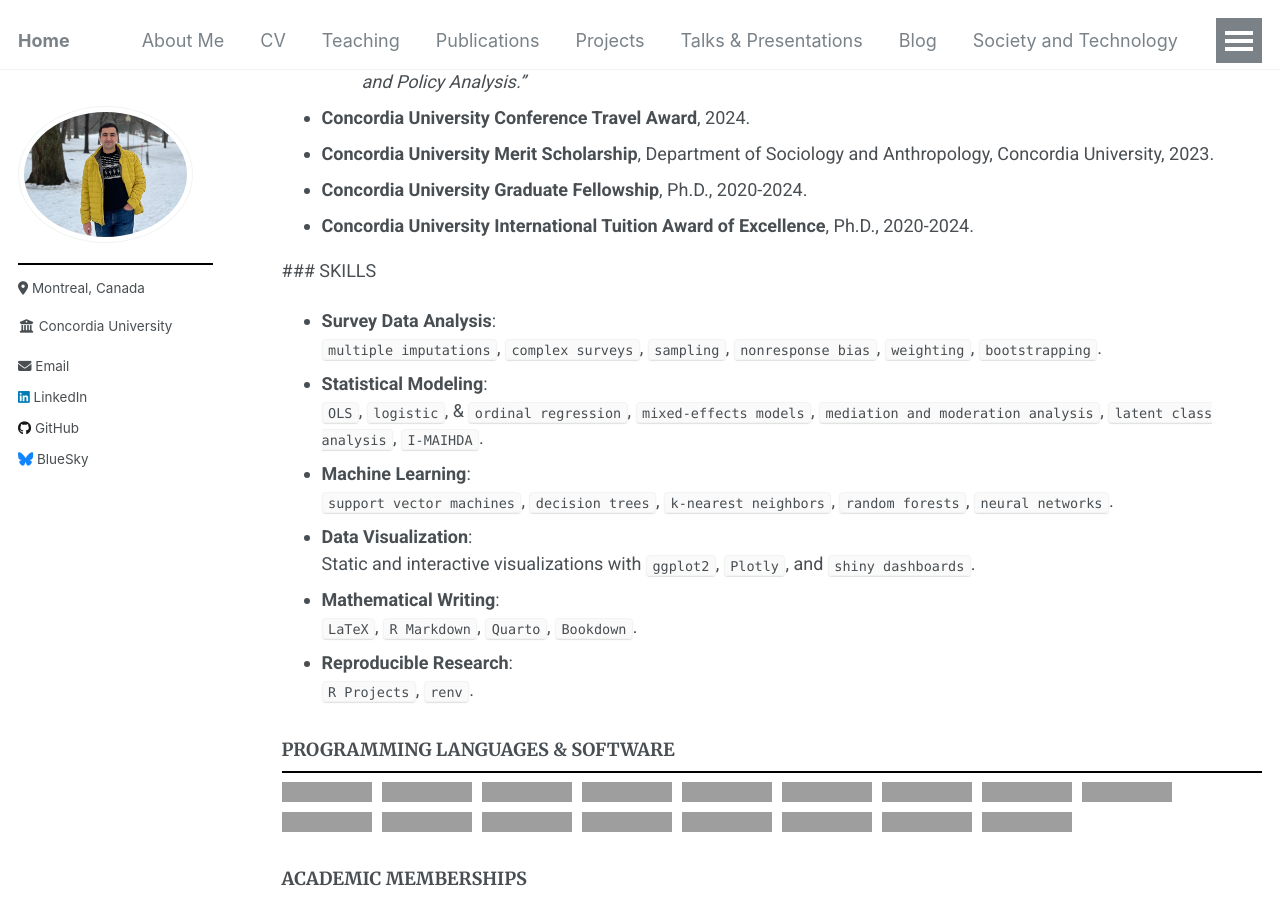
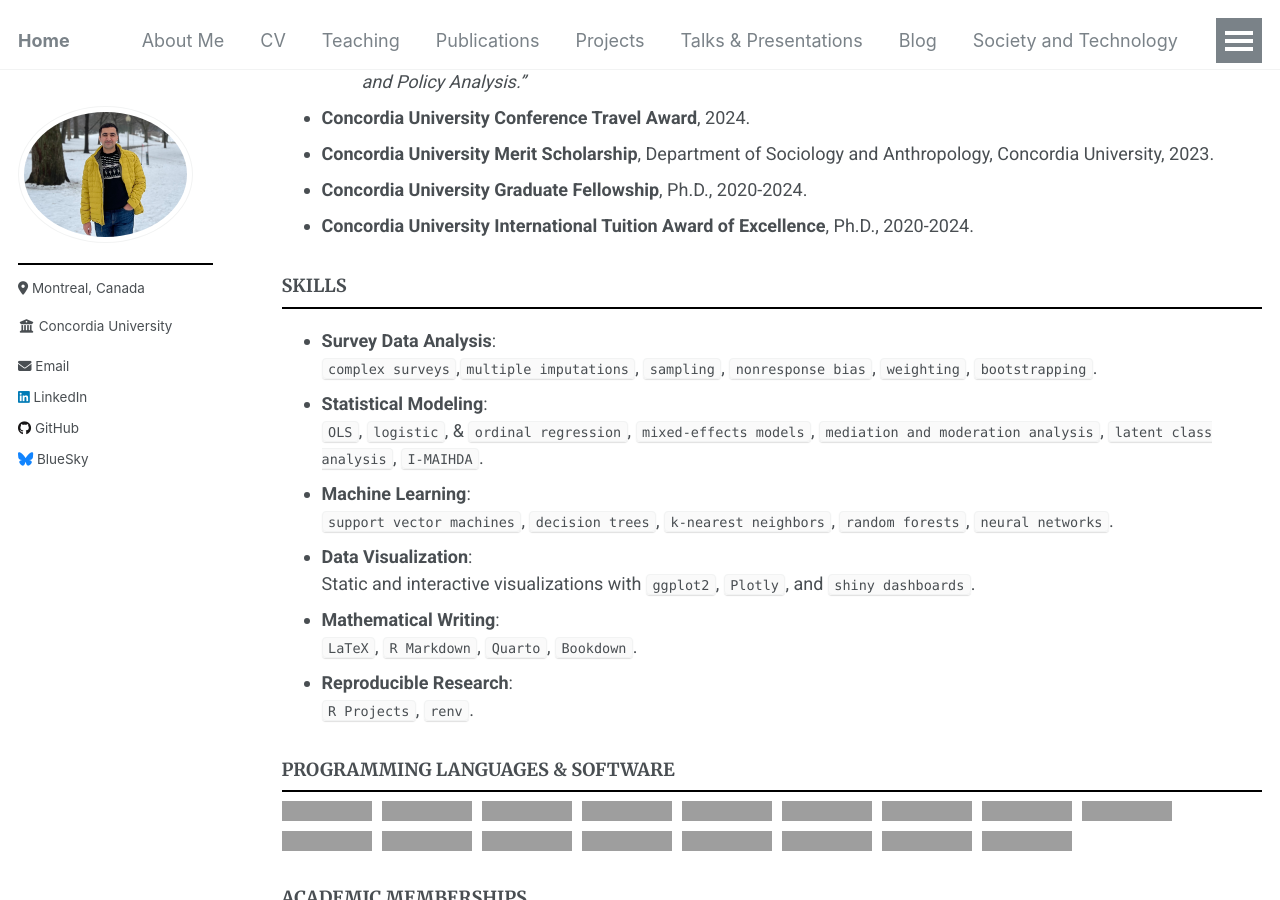
Before and after one commit to Mohsnmonji/mohsnmonji.github.io, a Jekyll site: the page built from _pages/Curriculum Vitae.md, in a window 1280 px wide and 900 px high, scrolled down 3048 px, cut to the strip 0-900 px from the top of the window. Built offline with Jekyll 4.4.1, drawn with Linux system fonts in a browser that asks for light colours; grey boxes are pictures that could not be loaded.

```diff
--- a/_pages/Curriculum Vitae.md
+++ b/_pages/Curriculum Vitae.md
@@ -109,9 +109,9 @@ redirect_from:
 - **Concordia University Graduate Fellowship**, Ph.D., 2020-2024.
 - **Concordia University International Tuition Award of Excellence**, Ph.D., 2020-2024.
 
- ### SKILLS
+### **SKILLS**
 - **Survey Data Analysis**:
-  `multiple imputations`, `complex surveys`, `sampling`, `nonresponse bias`, `weighting`, `bootstrapping`.
+   `complex surveys`,`multiple imputations`, `sampling`, `nonresponse bias`, `weighting`, `bootstrapping`.
 - **Statistical Modeling**:
   `OLS`, `logistic`, & `ordinal regression`, `mixed-effects models`, `mediation and moderation analysis`, `latent class analysis`, `I-MAIHDA`.
 - **Machine Learning**:
```
